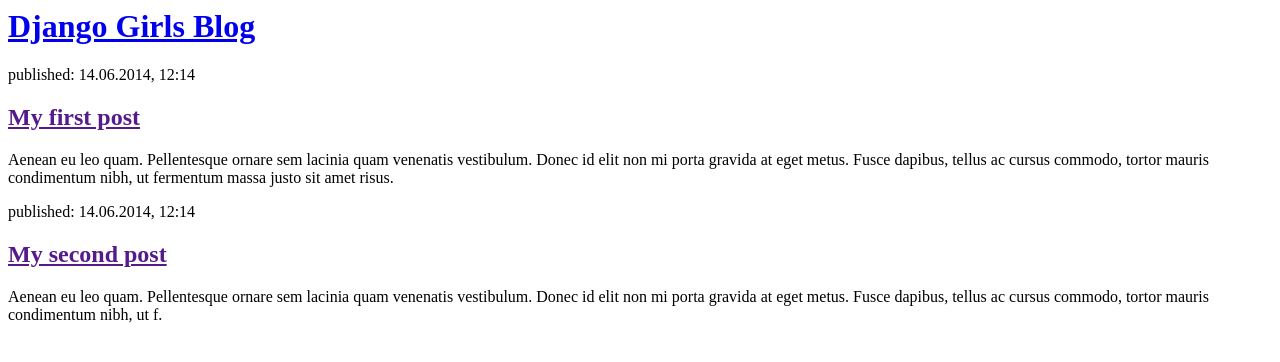
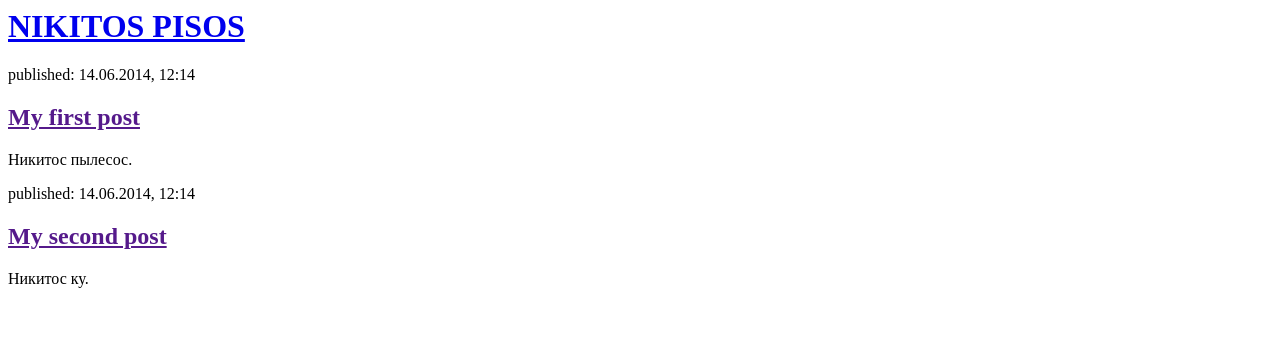
Before and after one commit to VladVetrov/my-first-blog, a Django app: page / in a window 1280 px wide. Shown: the top 362 px of the page. Run offline with Django 3.2, Linux system fonts and the light colour scheme.

Commit message:
Nikitos Pilesos

```diff
--- a/blog/templates/blog/post_list.html
+++ b/blog/templates/blog/post_list.html
@@ -4,19 +4,19 @@
     </head>
     <body>
         <div>
-            <h1><a href="/">Django Girls Blog</a></h1>
+            <h1><a href="/">NIKITOS PISOS</a></h1>
         </div>
 
         <div>
             <p>published: 14.06.2014, 12:14</p>
             <h2><a href="">My first post</a></h2>
-            <p>Aenean eu leo quam. Pellentesque ornare sem lacinia quam venenatis vestibulum. Donec id elit non mi porta gravida at eget metus. Fusce dapibus, tellus ac cursus commodo, tortor mauris condimentum nibh, ut fermentum massa justo sit amet risus.</p>
+            <p>Никитос пылесос.</p>
         </div>
 
         <div>
             <p>published: 14.06.2014, 12:14</p>
             <h2><a href="">My second post</a></h2>
-            <p>Aenean eu leo quam. Pellentesque ornare sem lacinia quam venenatis vestibulum. Donec id elit non mi porta gravida at eget metus. Fusce dapibus, tellus ac cursus commodo, tortor mauris condimentum nibh, ut f.</p>
+            <p>Никитос ку.</p>
         </div>
     </body>
 </html>
```
